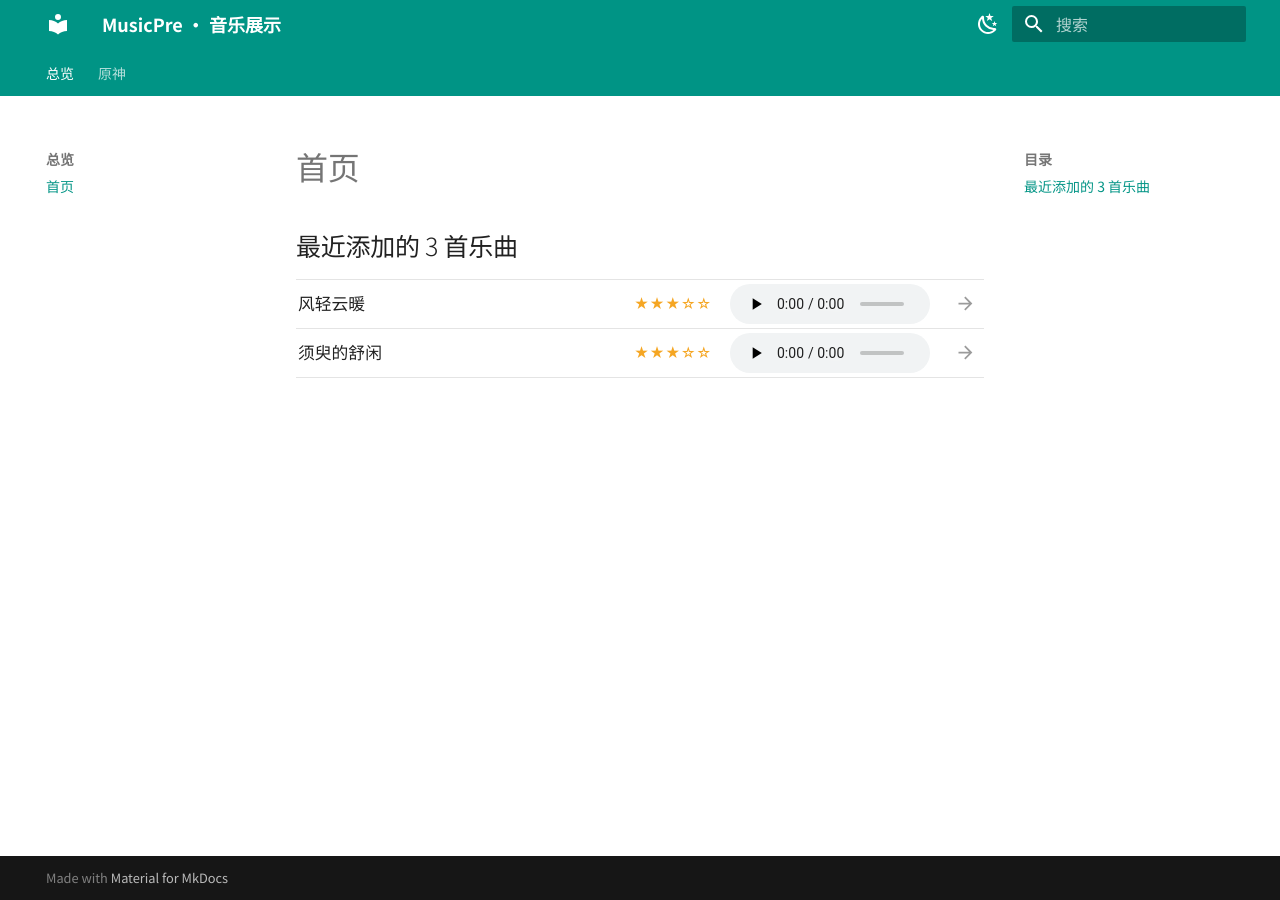
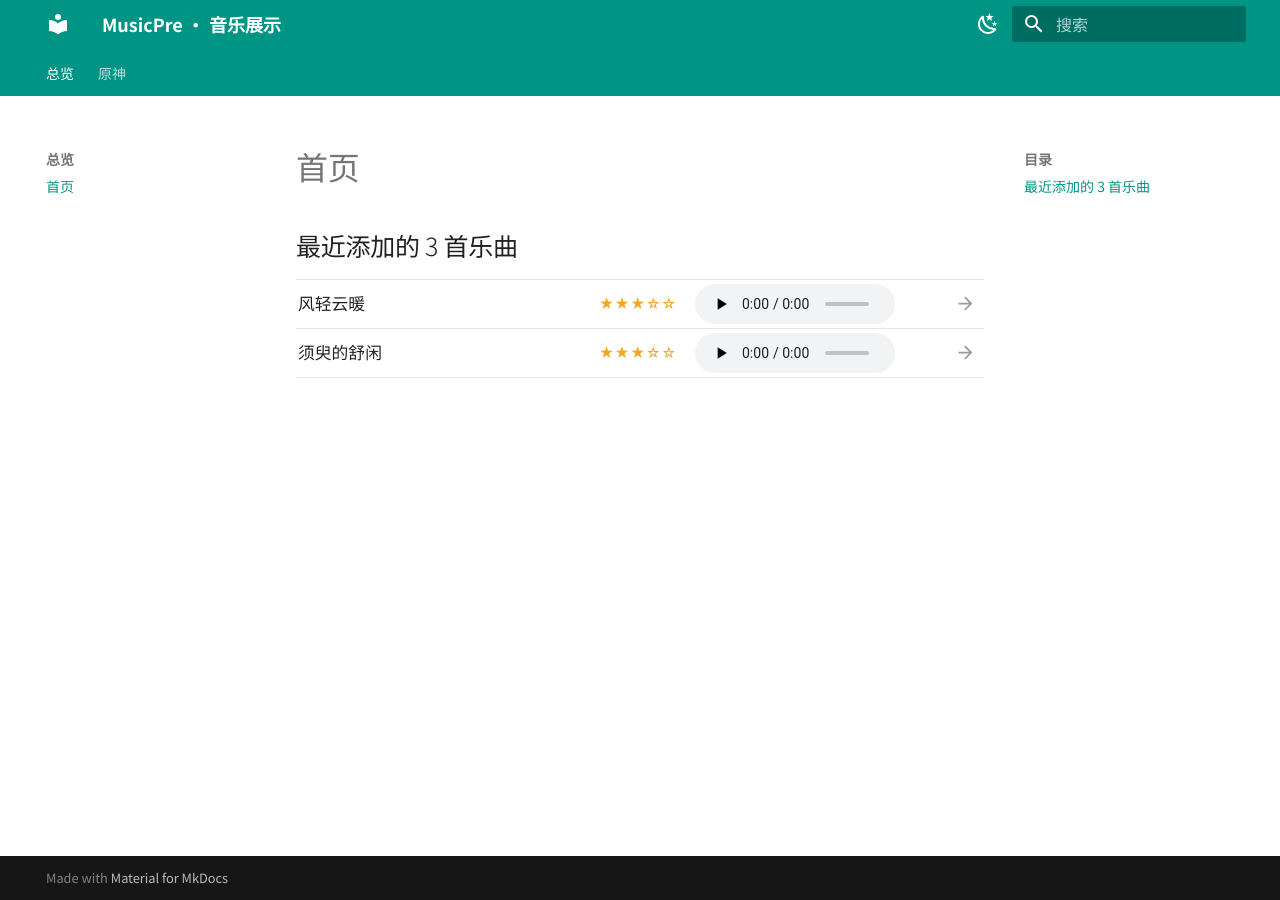
Before and after one commit to XuebaStudy/MusicPre, an MkDocs documentation site: the page built from docs/index.md, in a window 1280 px wide. Built offline with MkDocs 1.6.1 and Material for MkDocs 9.7.7, drawn with Linux system fonts in a browser that asks for light colours.

Commit message:
update site display

```diff
--- a/docs/index.md
+++ b/docs/index.md
@@ -7,12 +7,14 @@
   <p class="track-title">风轻云暖</p>
   <span class="track-stars" title="水平 3/5">★★★☆☆</span>
   <audio class="track-audio" controls preload="none" controlslist="nodownload noplaybackrate" src="https://data.musicpre.xuebasy.top/audio/721d7ebabaca.mp3"></audio>
+  <span class="track-note is-empty" aria-hidden="true"></span>
   <a class="track-go" href="/recordings/721d7ebabaca/" aria-label="前往「风轻云暖」" title="前往曲目"><svg xmlns="http://www.w3.org/2000/svg" viewBox="0 0 24 24" aria-hidden="true"><path fill="currentColor" d="M4 11v2h12l-5.5 5.5 1.42 1.42L19.84 12l-7.92-7.92L10.5 5.5 16 11H4Z"/></svg></a>
 </div>
 <div class="track-row">
   <p class="track-title">须臾的舒闲</p>
   <span class="track-stars" title="水平 3/5">★★★☆☆</span>
   <audio class="track-audio" controls preload="none" controlslist="nodownload noplaybackrate" src="https://data.musicpre.xuebasy.top/audio/311a8a5a417a.mp3"></audio>
+  <span class="track-note is-empty" aria-hidden="true"></span>
   <a class="track-go" href="/recordings/311a8a5a417a/" aria-label="前往「须臾的舒闲」" title="前往曲目"><svg xmlns="http://www.w3.org/2000/svg" viewBox="0 0 24 24" aria-hidden="true"><path fill="currentColor" d="M4 11v2h12l-5.5 5.5 1.42 1.42L19.84 12l-7.92-7.92L10.5 5.5 16 11H4Z"/></svg></a>
 </div>
 </div>
--- a/docs/stylesheets/extra.css
+++ b/docs/stylesheets/extra.css
@@ -65,7 +65,7 @@
 
 .track-note {
   position: relative;
-  flex: 0 0 auto;
+  flex: 0 0 0.85rem;
   width: 0.85rem;
   height: 0.85rem;
   border-radius: 50%;
@@ -76,6 +76,17 @@
   align-items: center;
   justify-content: center;
   outline: none;
+}
+
+.track-note.is-empty {
+  visibility: hidden;
+  pointer-events: none;
+  cursor: default;
+  border-color: transparent;
+}
+
+.track-note.is-empty::after {
+  display: none;
 }
 
 .track-note::after {
```
Also changed, not shown: docs/categories/原神.md (+2 -0 lines).
